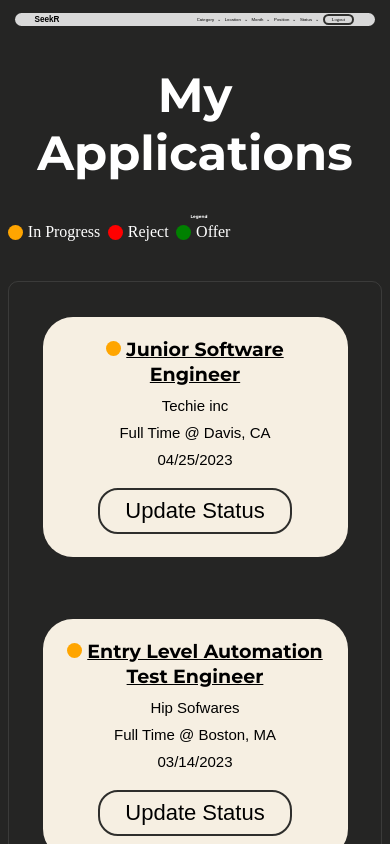
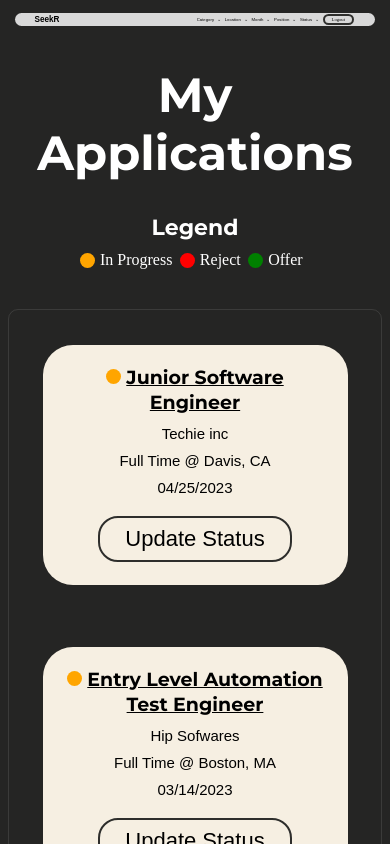
Before and after one commit to jSunpayco/seekr, a React (Vite) app: page /jobs in a window 390 px wide. Built offline with nearby package versions, Linux system fonts and the light colour scheme.

Commit message:
Legend responsiveness

```diff
--- a/src/pages/Jobs/jobs.module.scss
+++ b/src/pages/Jobs/jobs.module.scss
@@ -17,8 +17,14 @@
 .legendTitle{
     margin-left: 2%;
     font-family: 'Montserrat', sans-serif;
-    font-size: 1.1vw;
+    font-size: 22px;
     color: white;
+
+    @media (max-width: 420px) {
+        margin-left:0;
+        margin-bottom: 10px;
+        text-align: center;
+    }
 }
 
 .legendContainer{
@@ -28,6 +34,10 @@
     margin-left: 2%;
     margin-right: 2%;
     margin-bottom: 40px;
+
+    @media (max-width: 420px) {
+        justify-content: center;
+    }
 }
 
 .legendItem{
```
